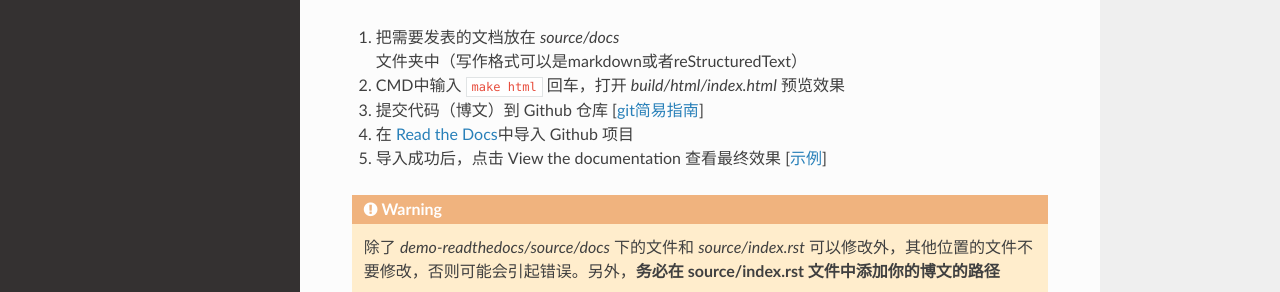
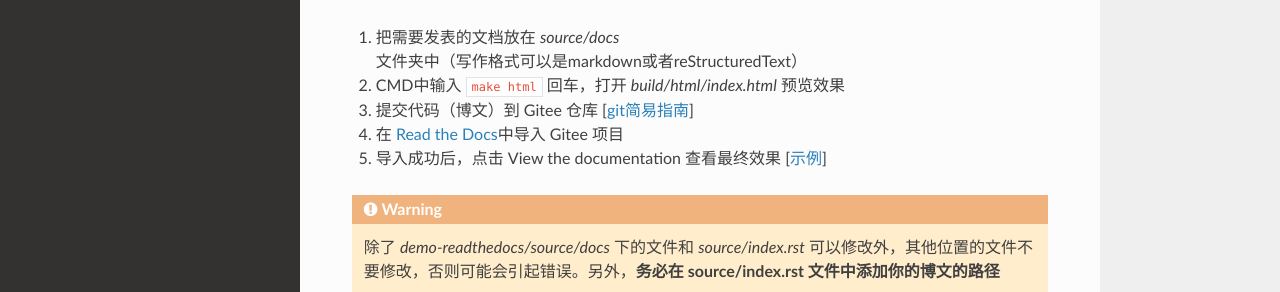
Before and after one commit to blsnt/readthedocs, a Sphinx documentation site: the page built from source/docs/preface.rst, in a window 1280 px wide and 929 px high. Shown: the part 444-736 px from the top of the window. Built offline with Sphinx 7.4.7 and the Read the Docs theme 2.0.0, drawn with Linux system fonts in a browser that asks for light colours.

Commit message:
demonstration

```diff
--- a/source/docs/c03/c03_01.rst
+++ b/source/docs/c03/c03_01.rst
@@ -55,10 +55,9 @@
 搭建个人博客
 ~~~~~~~~~~~~
 
--  静态网页托管：
+-  `Gitee Pages <https://gitee.com/help/articles/4136>`__
 -  `Github Pages <https://pages.github.com/>`__
 -  `Coding Pages <https://coding.net/v2/pages/>`__
--  `Gitee Pages <https://gitee.com/help/articles/4136>`__
 -  `快速、简洁且高效的博客框架 <https://hexo.io/zh-cn/>`__
 -  `WordPress
    中文文档 <http://codex.wordpress.org.cn/%E9%A6%96%E9%A1%B5>`__
--- a/source/docs/preface.rst
+++ b/source/docs/preface.rst
@@ -14,8 +14,8 @@
 
 1. 把需要发表的文档放在 *source/docs* 文件夹中（写作格式可以是markdown或者reStructuredText）
 2. CMD中输入 ``make html`` 回车，打开 *build/html/index.html* 预览效果
-3. 提交代码（博文）到 Github 仓库 [`git简易指南 <http://www.bootcss.com/p/git-guide/>`__\ ]
-4. 在 `Read the Docs <https://readthedocs.org/>`__\ 中导入 Github 项目
+3. 提交代码（博文）到 Gitee 仓库 [`git简易指南 <http://www.bootcss.com/p/git-guide/>`__\ ]
+4. 在 `Read the Docs <https://readthedocs.org/>`__\ 中导入 Gitee 项目
 5. 导入成功后，点击 View the documentation 查看最终效果 [`示例 <https://gitee-readthedocs.readthedocs.io/>`__\ ]
 
 .. warning:: 除了 *demo-readthedocs/source/docs* 下的文件和 *source/index.rst* 可以修改外，其他位置的文件不要修改，否则可能会引起错误。另外，**务必在 source/index.rst 文件中添加你的博文的路径**
```
